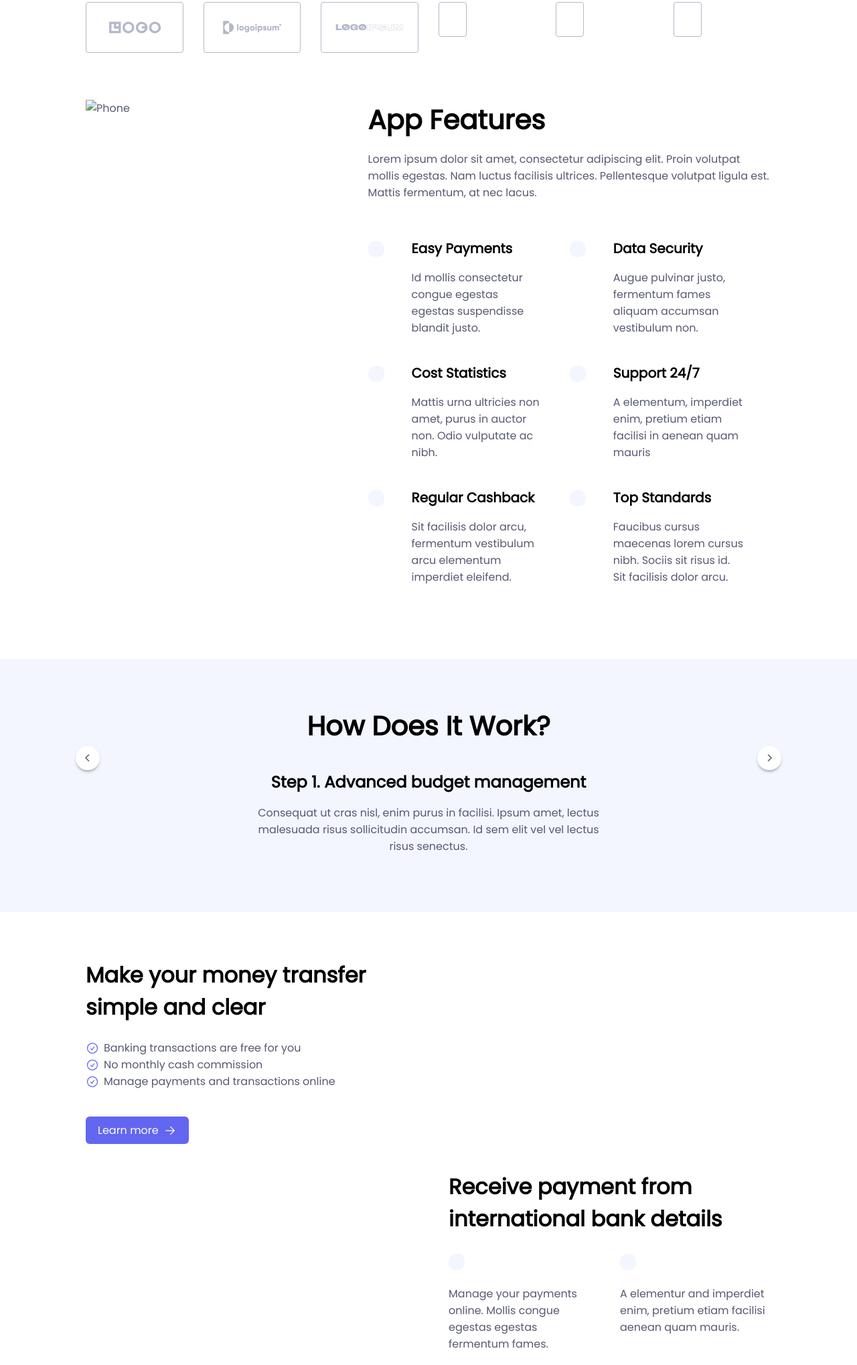
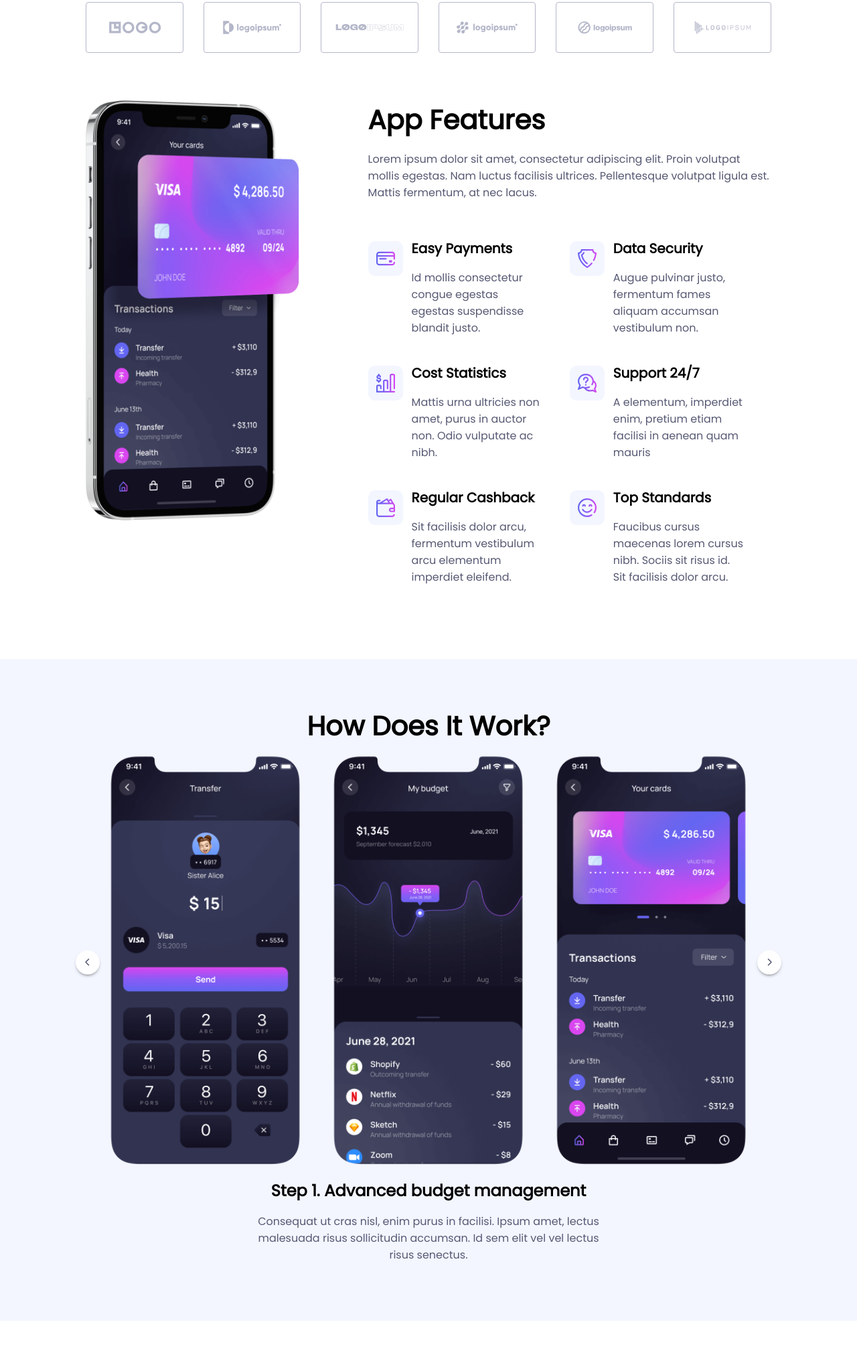
Before and after one commit to YogitaMehmi/silicon-practice, a plain HTML site: page index.html in a window 1280 px wide. Shown: the part 1121-3159 px from the top of the page at 67% size. Drawn offline with Linux system fonts and the light colour scheme.

Commit message:
images source

```diff
--- a/index.html
+++ b/index.html
@@ -95,19 +95,19 @@
 
                 <div class="col w16 tablet-w25 mobile-hide">
                     <a class="client-card tablet-mr-0" href="!">
-                        <img src="../Silicon/logo_04.svg" alt="">
+                        <img src="assets/logo_04.svg" alt="">
                     </a>
                 </div>
 
                 <div class="col w16 mobile-w50 tablet-w25 tablet-hide">
                     <a class="client-card" href="!">
-                        <img src="../Silicon/logo_05.svg" alt="">
+                        <img src="assets/logo_05.svg" alt="">
                     </a>
                 </div>
 
                 <div class="col w16 mobile-w50 tablet-w25 tablet-hide">
                     <a class="client-card" href="!">
-                        <img src="../Silicon/logo_06.svg" alt="">
+                        <img src="assets/logo_06.svg" alt="">
                     </a>
                 </div>
             </div>
@@ -119,9 +119,9 @@
             <div class="row space-between">
                 <div class="col w40 tablet-w100">
                     <div class="position-relative mr-4 tablet-mr-0">
-                        <img class="" src="../Silicon/hero-phone-4.png" alt="Phone">
+                        <img class="" src="assets/hero-phone-4.png" alt="Phone">
 
-                        <img class="position-absolute top-0 right-0" src="../Silicon/hero-phone-3.png" alt="">
+                        <img class="position-absolute top-0 right-0" src="assets/hero-phone-3.png" alt="">
                     </div>
                 </div>
 
@@ -134,7 +134,7 @@
                     <div class="feature-area-wrapper">
                         <div class="w50 feature-card mobile-w100">
                             <div class="feature-card-icon-wrapper">
-                                <img class="feature-card-icon " src="../Silicon/icon1.svg" alt="">
+                                <img class="feature-card-icon " src="assets/icon1.svg" alt="">
                             </div>
                             <div class="feature-card-content">
                                 <div class="mr-2 tablet-mr-0 mb-2">
@@ -147,7 +147,7 @@
                         </div>
                         <div class="w50 feature-card mobile-w100">
                             <div class="feature-card-icon-wrapper">
-                                <img class="feature-card-icon " src="../Silicon/security_icon.svg" alt="">
+                                <img class="feature-card-icon " src="assets/security_icon.svg" alt="">
                             </div>
 
                             <div class="feature-card-content">
@@ -161,7 +161,7 @@
                         </div>
                         <div class="w50 feature-card mobile-w100">
                             <div class="feature-card-icon-wrapper">
-                                <img class="feature-card-icon " src="../Silicon/statistics.svg" alt="">
+                                <img class="feature-card-icon " src="assets/statistics.svg" alt="">
                             </div>
 
                             <div class="feature-card-content">
@@ -175,7 +175,7 @@
                         </div>
                         <div class="w50 feature-card mobile-w100">
                             <div class="feature-card-icon-wrapper">
-                                <img class="feature-card-icon " src="../Silicon/support.svg" alt="">
+                                <img class="feature-card-icon " src="assets/support.svg" alt="">
                             </div>
 
                             <div class="feature-card-content">
@@ -189,7 +189,7 @@
                         </div>
                         <div class="w50 feature-card mobile-w100">
                             <div class="feature-card-icon-wrapper">
-                                <img class="feature-card-icon " src="../Silicon/cashback.svg" alt="">
+                                <img class="feature-card-icon " src="assets/cashback.svg" alt="">
                             </div>
                             <div class="feature-card-content">
                                 <div class="mr-2 tablet-mr-0 mb-2">
@@ -202,7 +202,7 @@
                         </div>
                         <div class="w50 feature-card mobile-w100">
                             <div class="feature-card-icon-wrapper">
-                                <img class="feature-card-icon" src="../Silicon/happy.svg" alt="">
+                                <img class="feature-card-icon" src="assets/happy.svg" alt="">
                             </div>
                             <div class="feature-card-content">
                                 <div class="mr-2 tablet-mr-0 mb-2">
@@ -226,15 +226,15 @@
                 <i class="chevron-icon fa-solid fa-chevron-left"></i>
 
                 <div class="w30 tablet-hide">
-                    <img src="../Silicon/hero-phone-5.png" alt="">
+                    <img src="assets/hero-phone-5.png" alt="">
                 </div>
 
                 <div class="w30 tablet-w50 mobile-w100 component-center">
-                    <img src="../Silicon/hero-phone-6.png" alt="">
+                    <img src="assets/hero-phone-6.png" alt="">
                 </div>
 
                 <div class="w30 tablet-hide">
-                    <img src="../Silicon/hero-phone-7.png" alt="">
+                    <img src="assets/hero-phone-7.png" alt="">
                 </div>
 
                 <i class="chevron-icon fa-solid fa-chevron-right"></i>
@@ -291,15 +291,15 @@
 
                 <div class="col w40 mt-2 tablet-w100 tablet-o-first">
                     <div class="position-relative">
-                        <img src="../Silicon/screen01.png" alt="">
-                        <img class="position-absolute top-0 right-0" src="../Silicon/screen02.png" alt="">
+                        <img src="assets/screen01.png" alt="">
+                        <img class="position-absolute top-0 right-0" src="assets/screen02.png" alt="">
                     </div>
                 </div>
 
                 <div class="col w40 mt-2 tablet-w100">
                     <div class="position-relative">
-                        <img src="../Silicon/screen03.png" alt="">
-                        <img class="position-absolute top-0 right-0" src="../Silicon/screen04.png" alt="">
+                        <img src="assets/screen03.png" alt="">
+                        <img class="position-absolute top-0 right-0" src="assets/screen04.png" alt="">
                     </div>
                 </div>
 
@@ -313,7 +313,7 @@
                             <div class="w50 mobile-w100">
                                 <div class="int-bank-card-v1">
                                     <div class="feature-card-icon-wrapper">
-                                        <img class="feature-card-icon " src="../Silicon/icon1.svg" alt="">
+                                        <img class="feature-card-icon " src="assets/icon1.svg" alt="">
                                     </div>
 
                                     <p>
@@ -325,7 +325,7 @@
                             <div class="w50 mobile-w100">
                                 <div class="int-bank-card-v2">
                                     <div class="feature-card-icon-wrapper">
-                                        <img class="feature-card-icon " src="../Silicon/cashback.svg" alt="">
+                                        <img class="feature-card-icon " src="assets/cashback.svg" alt="">
                                     </div>
 
                                     <p>
@@ -389,7 +389,7 @@
                                     </p>
 
                                     <div class="testimonial-profile">
-                                        <img class="profile-pic" src="../Silicon/avatar_img1.png" alt="avatar_img1">
+                                        <img class="profile-pic" src="assets/avatar_img1.png" alt="avatar_img1">
 
                                         <div class="testimonial-info">
                                             <h6>Fannie Summers</h6>
@@ -428,7 +428,7 @@
                                     </p>
 
                                     <div class="testimonial-profile">
-                                        <img class="profile-pic" src="../Silicon/avatar_img2.png" alt="avatar_img1">
+                                        <img class="profile-pic" src="assets/avatar_img2.png" alt="avatar_img1">
 
                                         <div class="testimonial-info">
                                             <h6>Robert Fox</h6>
@@ -572,7 +572,7 @@
         <div class="container subscribe-container">
             <div class="row item-center">
                 <div class="col w50 tablet-w100 subscribe-content">
-                    <img class="subscribe-bell-img" src="../Silicon/notification-icon.svg" alt="!">
+                    <img class="subscribe-bell-img" src="assets/notification-icon.svg" alt="!">
 
                     <h4>
                         Subscribe to our newsletter to stay informed about latest updates
@@ -599,7 +599,7 @@
     <footer>
         <div class="container footer-container">
             <a class="logo" href="index.html">
-                <img src="../Silicon/siliconlogo.svg" alt="">
+                <img src="assets/siliconlogo.svg" alt="">
                 Silicon
             </a>
 
@@ -614,10 +614,10 @@
 
             <div class="app-btn-wrapper">
                 <a class="btn btn-dark app-btn mobile-block" href="!">
-                    <img src="../Silicon/appstore-img.svg" alt="">
+                    <img src="assets/appstore-img.svg" alt="">
                 </a>
                 <a class="btn btn-dark app-btn mobile-block ml-1 mobile-ml-0" href="!">
-                    <img src="../Silicon/googleplay-img.svg" alt="">
+                    <img src="assets/googleplay-img.svg" alt="">
                 </a>
             </div>
 
```
